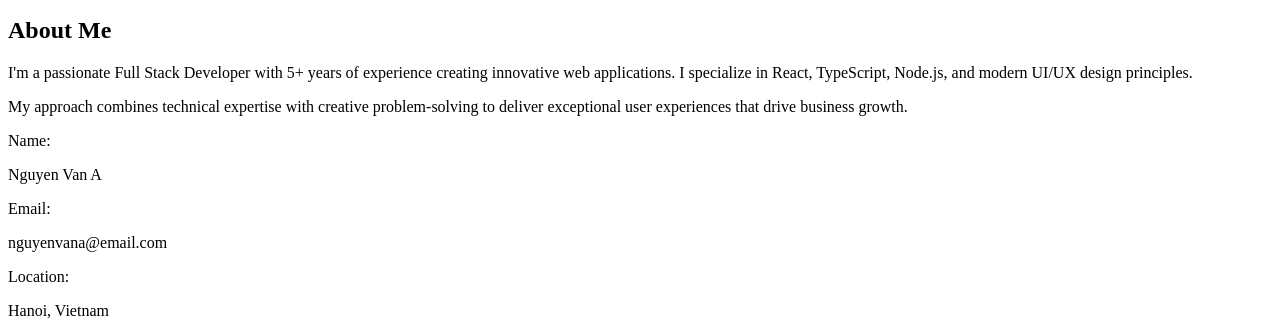
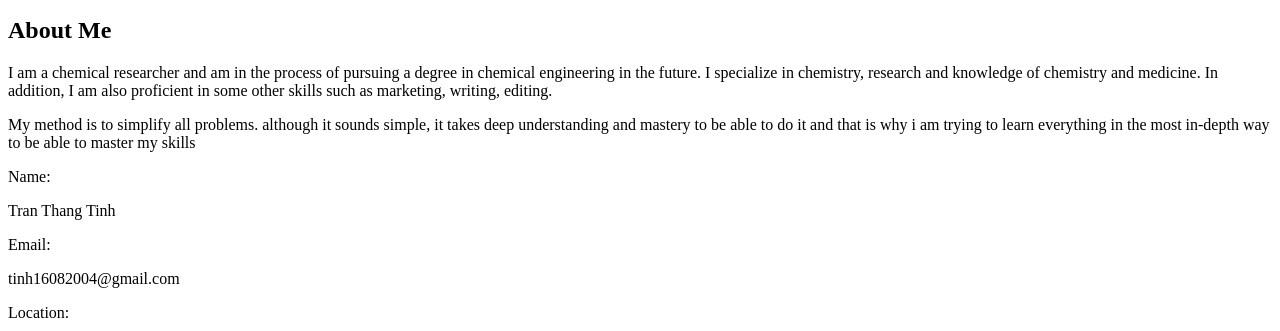
Before and after one commit to Katsuo2004/index.html, a plain HTML site: page index.html in a window 1280 px wide. Shown: the part 469-800 px from the top of the page. Drawn offline with Linux system fonts and the light colour scheme.

Commit message:
Update index.html

```diff
--- a/index.html
+++ b/index.html
@@ -25,29 +25,26 @@
         <div>
           <img
             src="https://placeholder-image-service.onrender.com/image/400x500?prompt=Professional portrait of a Vietnamese software developer with friendly smile wearing business casual attire in a modern office environment&id=edac351d-eb31-499d-aa40-d24309d2ccfc"
-            alt="Professional portrait of Nguyen Van A in modern office setting"
+            alt="Professional portrait of Tran Thang Tinh in modern office setting"
             className="rounded-2xl shadow-2xl w-full object-cover"
           />
         </div>
         <div>
           <h2 className="text-3xl font-bold mb-6">About Me</h2>
           <p className="text-muted-foreground mb-6">
-            I'm a passionate Full Stack Developer with 5+ years of experience creating
-            innovative web applications. I specialize in React, TypeScript, Node.js,
-            and modern UI/UX design principles.
+            I am a chemical researcher and am in the process of pursuing a degree in chemical engineering in the future. I specialize in chemistry, research and knowledge of chemistry and medicine. In addition, I am also proficient in some other skills such as marketing, writing, editing.
           </p>
           <p className="text-muted-foreground mb-6">
-            My approach combines technical expertise with creative problem-solving
-            to deliver exceptional user experiences that drive business growth.
+            My method is to simplify all problems. although it sounds simple, it takes deep understanding and mastery to be able to do it and that is why i am trying to learn everything in the most in-depth way to be able to master my skills
           </p>
           <div className="grid grid-cols-2 gap-4">
             <div>
               <p className="font-semibold">Name:</p>
-              <p className="text-muted-foreground">Nguyen Van A</p>
+              <p className="text-muted-foreground">Tran Thang Tinh</p>
             </div>
             <div>
               <p className="font-semibold">Email:</p>
-              <p className="text-muted-foreground">nguyenvana@email.com</p>
+              <p className="text-muted-foreground">tinh16082004@gmail.com</p>
             </div>
             <div>
               <p className="font-semibold">Location:</p>
```
